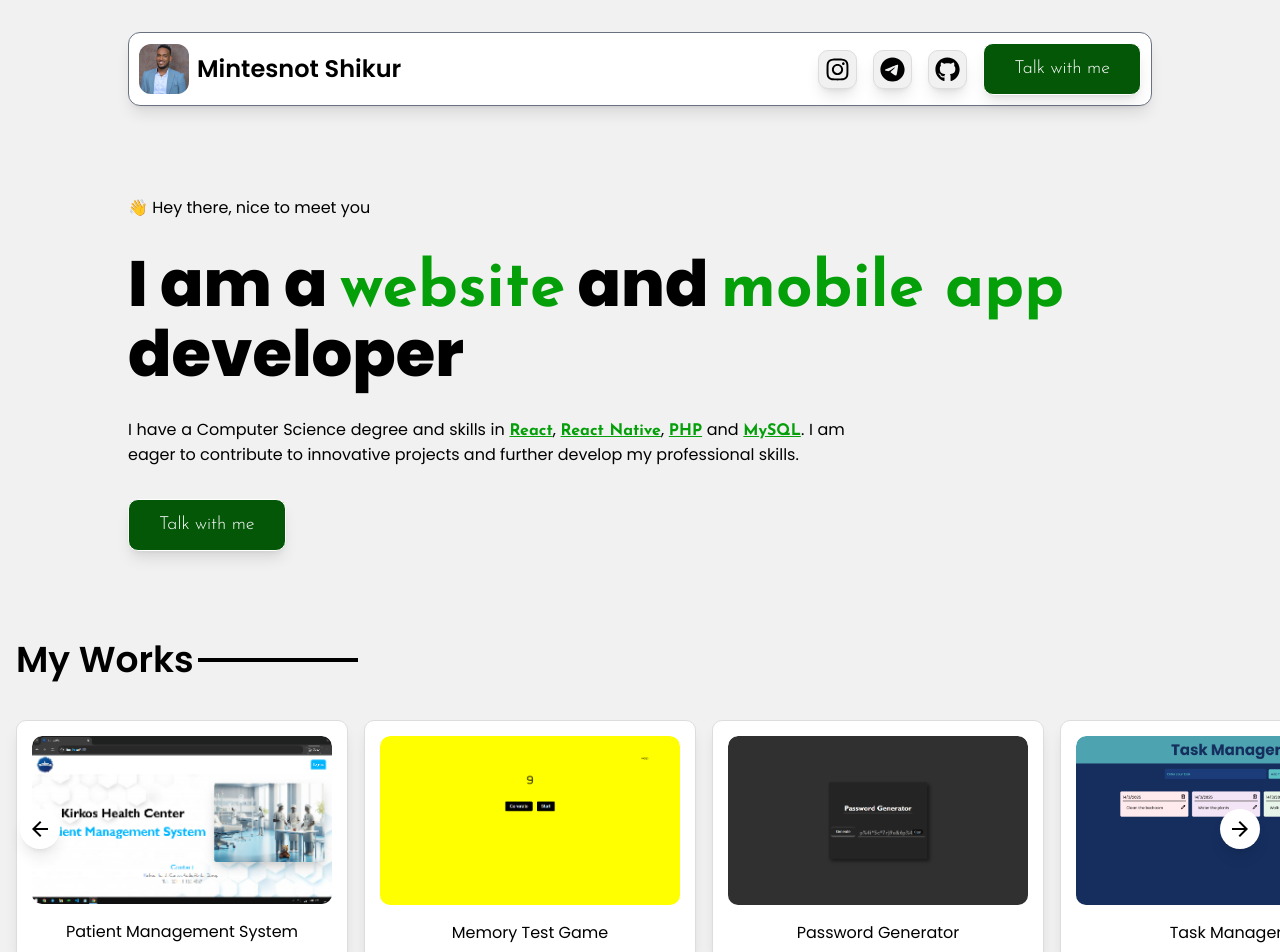
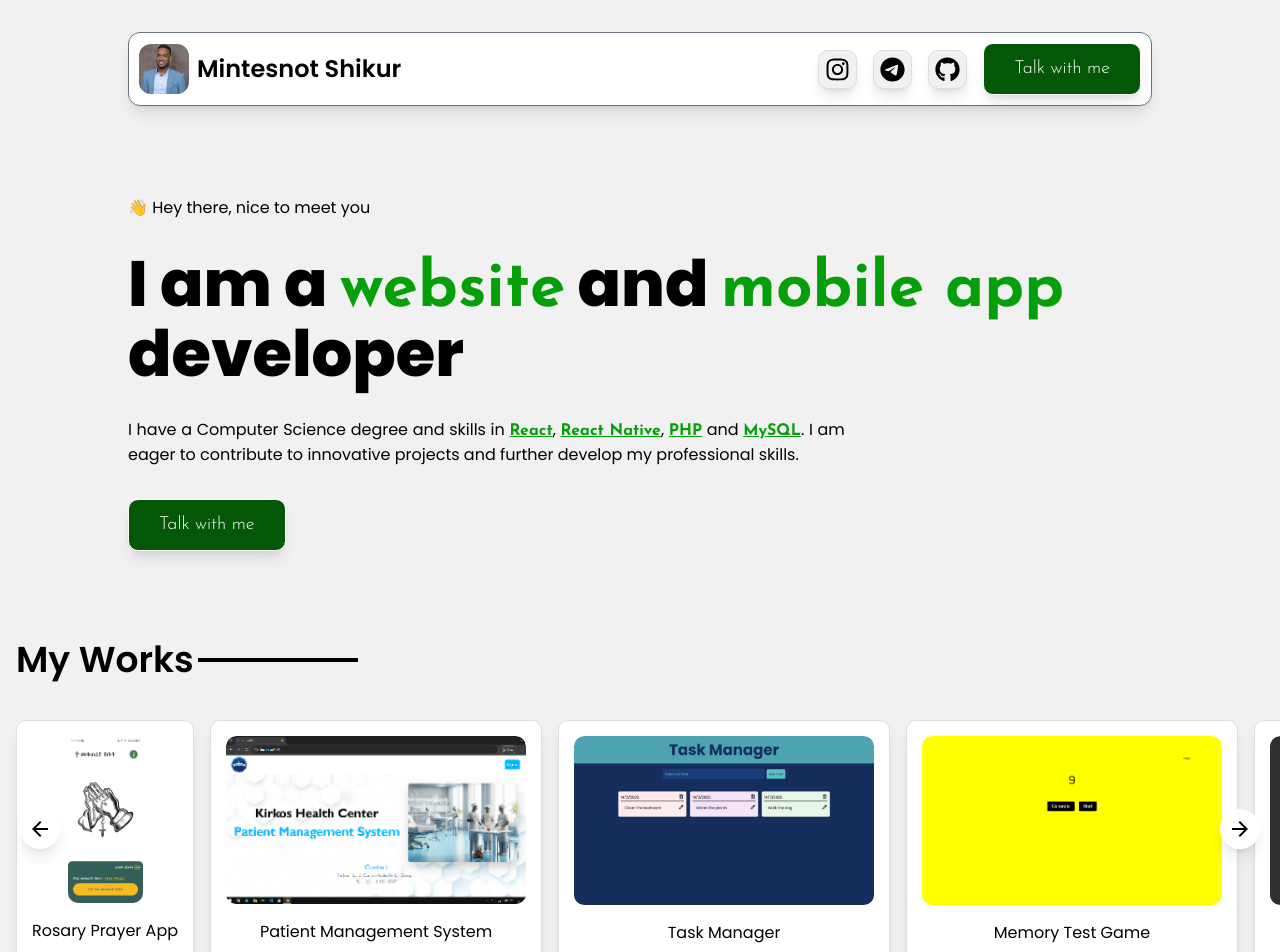
Before and after one commit to mintesnotshikur/portfolio, a React (Vite) app: page / in a window 1280 px wide. Shown: the top 952 px of the page. Built offline with nearby package versions, Linux system fonts and the light colour scheme; a web font is replaced by a local one.

Commit message:
before adding show more button for projects

```diff
--- a/src/projectData.js
+++ b/src/projectData.js
@@ -27,42 +27,68 @@ import rosaryPrayer6 from "./assets/projects/rosary-prayer-app/6.jpg";
 import rosaryPrayer7 from "./assets/projects/rosary-prayer-app/7.jpg";
 //=== ROSARY PRAYER APP ===//
 
-
-
 export default [
   {
     id: 1,
-        title: "Patient Management System",
-        image: [pms1, pms2, pms3, pms4, pms5, pms6, pms7, pms8, pms9, pms10, pms11, pms12, pms13, pms14],
+    title: "Rosary Prayer App",
+    image: [
+      rosaryPrayer1,
+      rosaryPrayer2,
+      rosaryPrayer3,
+      rosaryPrayer4,
+      rosaryPrayer5,
+      rosaryPrayer6,
+      rosaryPrayer7,
+    ],
     link: null,
-        description: "Developed a comprehensive, full-stack Patient Management System designed to streamline healthcare workflows and improve patient care coordination. This system features a modular architecture with role-based access control, catering to various healthcare professionals. Modules include: Admin (account and service management), Front Desk (patient registration and appointment checking), Cashier (payment processing), Triage (initial patient assessment), Doctor (diagnosis, prescriptions and appointment scheduling), Laboratory (test result management), and Pharmacy (prescription fulfillment). The system emphasizes data integrity, security, and efficient information flow, enhancing operational efficiency within healthcare facilities."
+    description:
+      "Created a Rosary Prayer Mobile App that provides a user-friendly and immersive prayer experience. The app features an intuitive welcome screen with direct access to daily rosary prayers and a comprehensive list of all daily prayers. Key features include audio playback of prayers to minimize distractions and enhance focus. Future iterations will include additional features to further enrich the user's prayer experience. This project demonstrates proficiency in mobile app development, audio integration, and user interface/user experience design.",
   },
   {
     id: 2,
+    title: "Patient Management System",
+    image: [
+      pms1,
+      pms2,
+      pms3,
+      pms4,
+      pms5,
+      pms6,
+      pms7,
+      pms8,
+      pms9,
+      pms10,
+      pms11,
+      pms12,
+      pms13,
+      pms14,
+    ],
+    link: null,
+    description:
+      "Developed a comprehensive, full-stack Patient Management System designed to streamline healthcare workflows and improve patient care coordination. This system features a modular architecture with role-based access control, catering to various healthcare professionals. Modules include: Admin (account and service management), Front Desk (patient registration and appointment checking), Cashier (payment processing), Triage (initial patient assessment), Doctor (diagnosis, prescriptions and appointment scheduling), Laboratory (test result management), and Pharmacy (prescription fulfillment). The system emphasizes data integrity, security, and efficient information flow, enhancing operational efficiency within healthcare facilities.",
+  },
+  {
+    id: 3,
+    title: "Task Manager",
+    image: [taskManager],
+    link: "https://mintesnotshikur.github.io/Task-Manager/",
+    description:
+      "Developed a client-side Task Manager application that leverages browser local storage for persistent data management. Users can efficiently add, edit, and delete tasks, ensuring a streamlined personal productivity experience. This project emphasizes proficiency in front-end development, local storage utilization, and responsive user interface design. The application demonstrates the ability to create practical and user-friendly tools that enhance personal organization.",
+  },
+  {
+    id: 4,
     title: "Memory Test Game",
     image: [memoryTestGame],
     link: "https://mintesnotshikur.github.io/memory-test-game/",
-        description: "Created an interactive Memory Test Game that challenges users' short-term memory and cognitive skills. The game generates a sequence of random numbers, which players must recall and input on a subsequent screen. This project demonstrates proficiency in dynamic content generation, state management, and user interface design. The game provides an engaging and educational experience while showcasing the ability to develop interactive web applications."
+    description:
+      "Created an interactive Memory Test Game that challenges users' short-term memory and cognitive skills. The game generates a sequence of random numbers, which players must recall and input on a subsequent screen. This project demonstrates proficiency in dynamic content generation, state management, and user interface design. The game provides an engaging and educational experience while showcasing the ability to develop interactive web applications.",
   },
   {
-        id: 3,
+    id: 5,
     title: "Password Generator",
     image: [passwordGenerator],
     link: "https://mintesnotshikur.github.io/password-generator/",
-        description: "Designed and implemented a robust Password Generator tool that creates strong, secure passwords by combining a mix of characters, letters, and numbers. This application addresses the critical need for secure online credentials by providing users with randomly generated passwords that adhere to industry best practices. The project highlights expertise in string manipulation, random number generation, and user-friendly interface design."
+    description:
+      "Designed and implemented a robust Password Generator tool that creates strong, secure passwords by combining a mix of characters, letters, and numbers. This application addresses the critical need for secure online credentials by providing users with randomly generated passwords that adhere to industry best practices. The project highlights expertise in string manipulation, random number generation, and user-friendly interface design.",
   },
-    {
-        id: 4,
-        title: "Task Manager",
-        image: [taskManager],
-        link: "https://mintesnotshikur.github.io/Task-Manager/",
-        description: "Developed a client-side Task Manager application that leverages browser local storage for persistent data management. Users can efficiently add, edit, and delete tasks, ensuring a streamlined personal productivity experience. This project emphasizes proficiency in front-end development, local storage utilization, and responsive user interface design. The application demonstrates the ability to create practical and user-friendly tools that enhance personal organization."
-    },
-    {
-        id: 5,
-        title: "Rosary Prayer App",
-        image: [rosaryPrayer1, rosaryPrayer2, rosaryPrayer3, rosaryPrayer4, rosaryPrayer5, rosaryPrayer6, rosaryPrayer7],
-        link: null,
-        description: "Created a Rosary Prayer Mobile App that provides a user-friendly and immersive prayer experience. The app features an intuitive welcome screen with direct access to daily rosary prayers and a comprehensive list of all daily prayers. Key features include audio playback of prayers to minimize distractions and enhance focus. Future iterations will include additional features to further enrich the user's prayer experience. This project demonstrates proficiency in mobile app development, audio integration, and user interface/user experience design."
-    }
-]
+];
```
Lines whose indentation alone changed are shown as unchanged.
